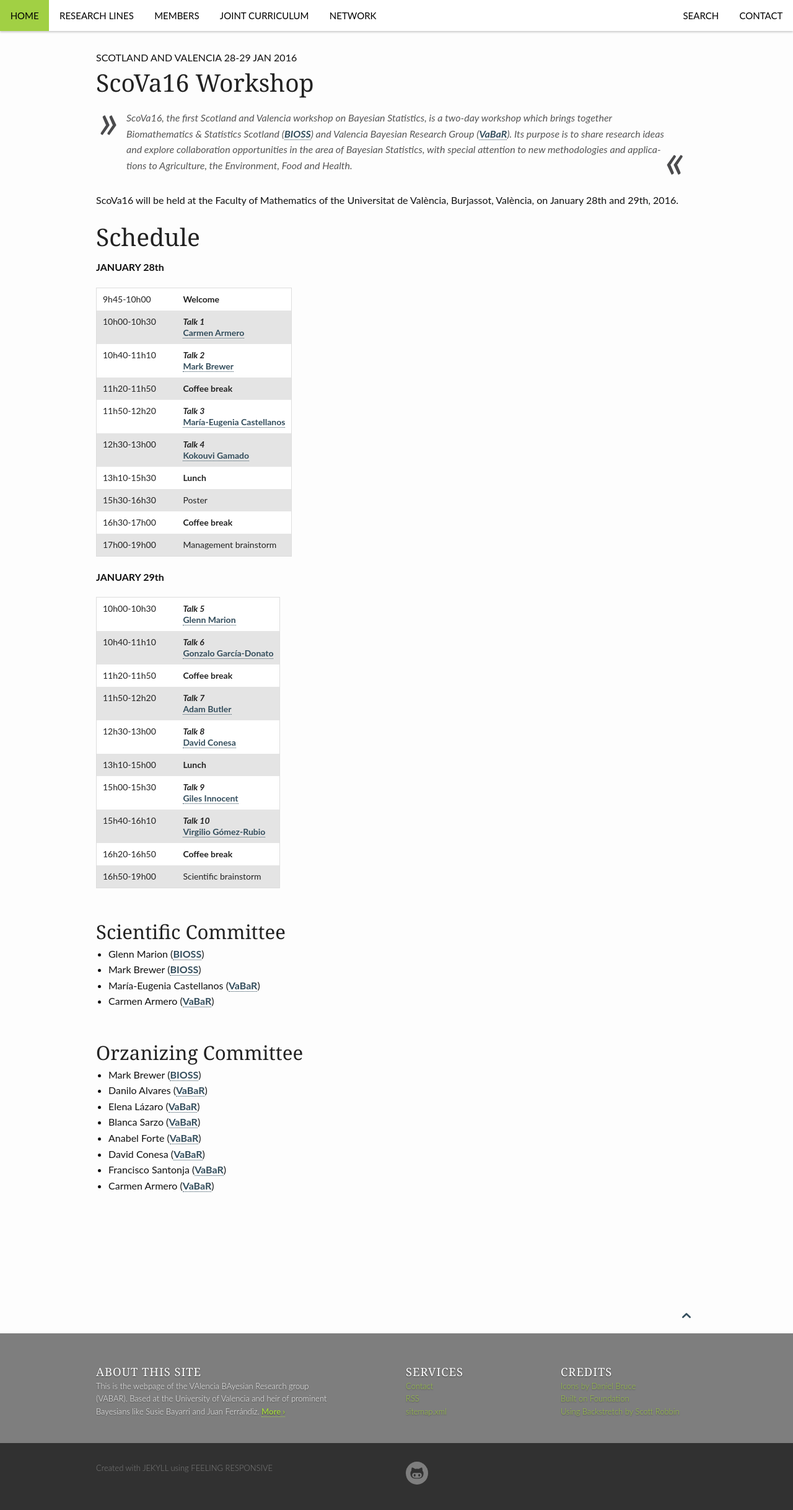
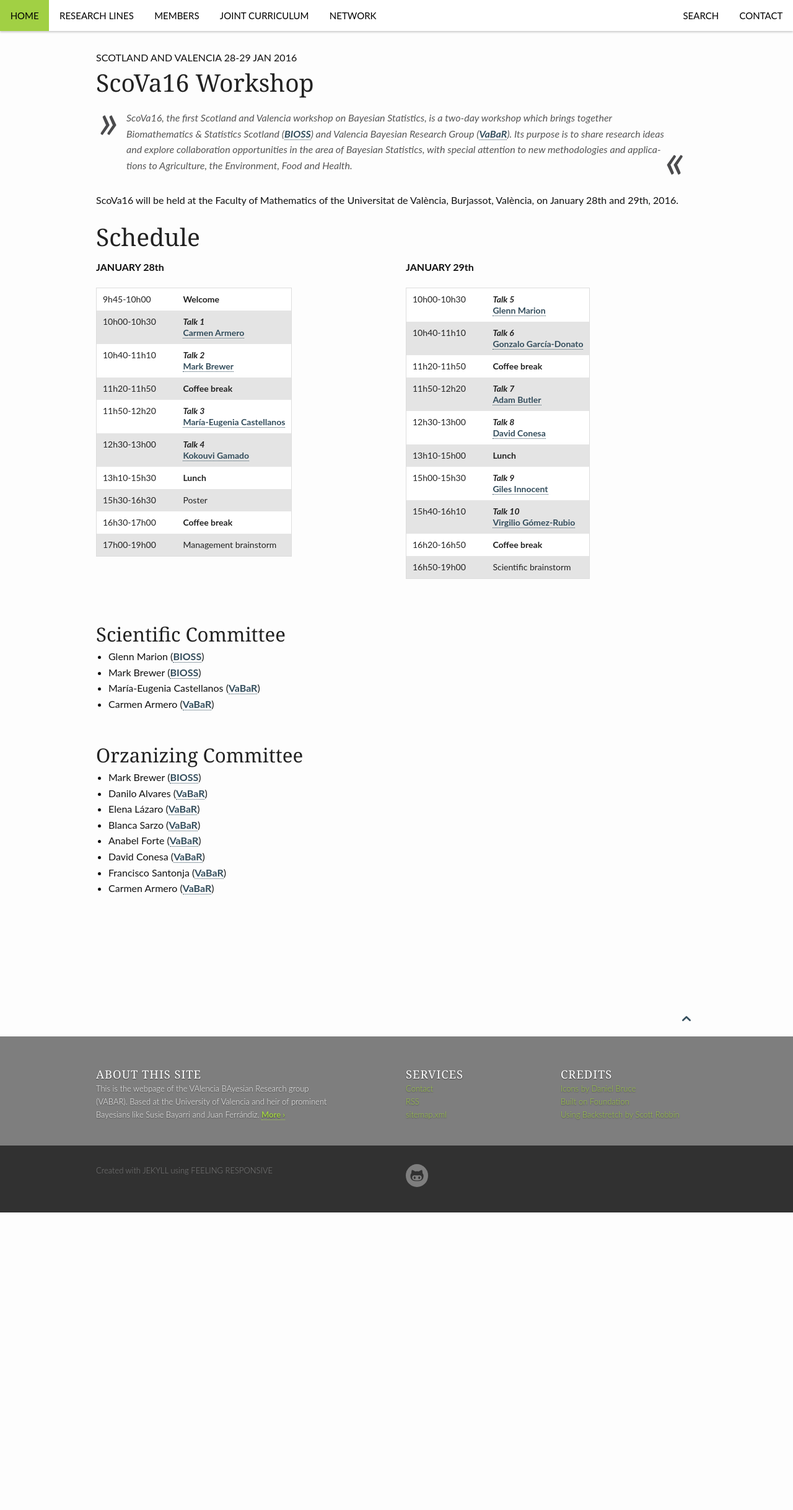
Before and after one commit to VABAR/VABAR.github.io, a Jekyll site: the page built from _posts/events/2015-11-25-ScoVa16.md, in a window 1280 px wide. Shown: the whole page at 62% size. Built offline with Jekyll 4.4.1, drawn with Linux system fonts in a browser that asks for light colours; after the commit the page ends 1956 px from its top, so only the background shows below that.

Commit message:
SCoVa16: Side by side tables

```diff
--- a/_posts/events/2015-11-25-ScoVa16.md
+++ b/_posts/events/2015-11-25-ScoVa16.md
@@ -15,6 +15,9 @@ ScoVa16 will be held at the Faculty of Mathematics of the Universitat de Valènc
 
 # Schedule
 
+<div class="row" markdown="1">
+  <div class="small-12 medium-6 columns" markdown="1">
+
 **JANUARY 28th**
 
 9h45-10h00  || **Welcome**
@@ -28,6 +31,10 @@ ScoVa16 will be held at the Faculty of Mathematics of the Universitat de Valènc
 16h30-17h00 || **Coffee break**
 17h00-19h00 || Management brainstorm
 
+  </div>
+
+  <div class="small-12 medium-6 columns" markdown="1">
+
 **JANUARY 29th**
 
 10h00-10h30 || **_Talk 5_**<br><a href="http://www.bioss.ac.uk/people/glenn.html">Glenn Marion</a>
@@ -40,6 +47,9 @@ ScoVa16 will be held at the Faculty of Mathematics of the Universitat de Valènc
 15h40-16h10 || **_Talk 10_**<br><a href="http://www.uclm.es/profesorado/vgomez/">Virgilio Gómez-Rubio</a>
 16h20-16h50 || **Coffee break**
 16h50-19h00 || Scientific brainstorm
+
+  </div>
+</div>
 
 ## Scientific Committee
 
```
